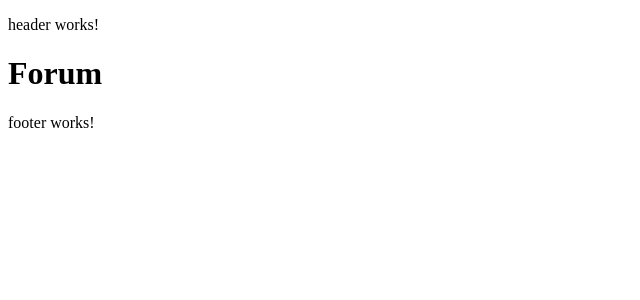
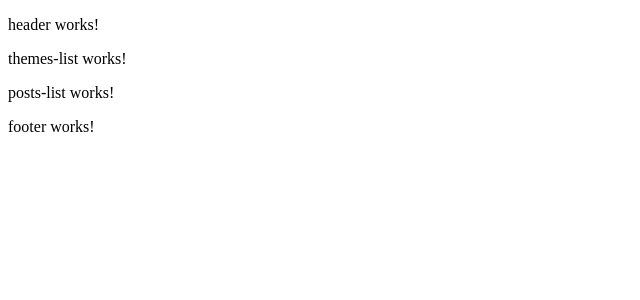
Before and after one commit to DeyanaNikolova/Angular-june-2023, an Angular app in the folder forum/: page / in a window 1280 px wide. Shown: the top 300 px of the page, without its empty margins (0-640 px from the left). Built offline with nearby package versions, Linux system fonts and the light colour scheme.

Commit message:
Call components in app

```diff
--- a/forum/src/app/app.component.html
+++ b/forum/src/app/app.component.html
@@ -1,3 +1,3 @@
 <app-header />
-<h1>Forum</h1>
+<app-main />
 <app-footer />
--- a/forum/src/app/main/main.component.html
+++ b/forum/src/app/main/main.component.html
@@ -1 +1,4 @@
-<p>main works!</p>
+<div>
+    <app-themes-list />
+    <app-posts-list />
+</div>
```
